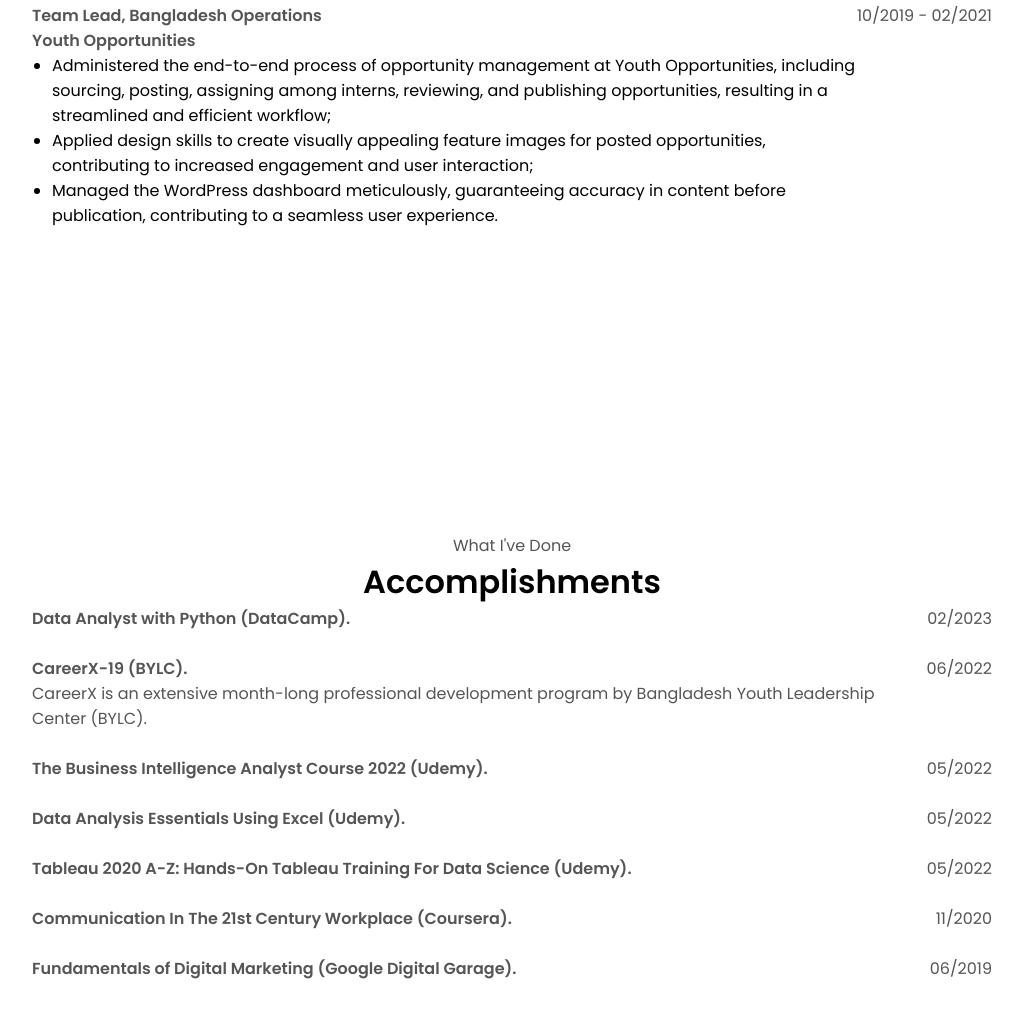
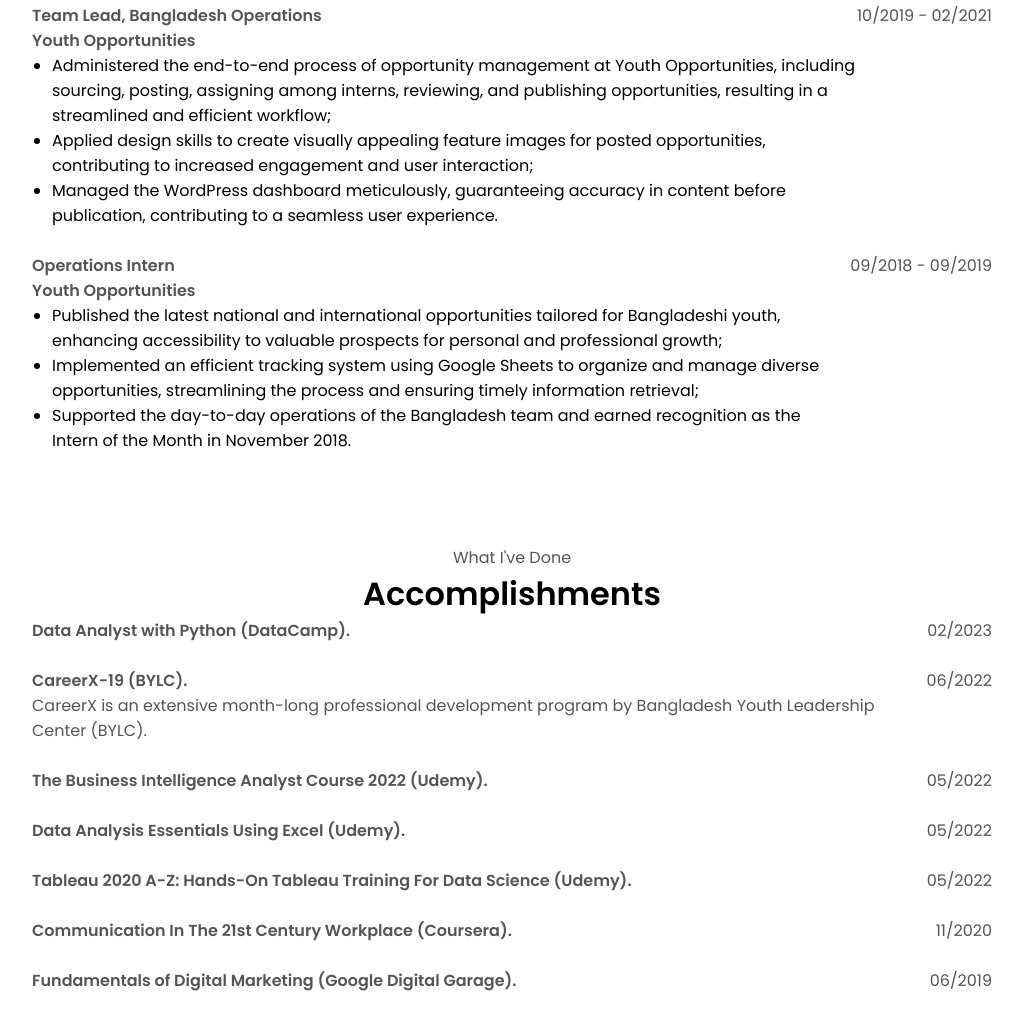
Before and after one commit to abmsayem/abmsayem.github.io, a plain HTML site: page index.html in a window 1280 px wide. Shown: the part 7331-8360 px from the top of the page, without its empty margins (128-1151 px from the left). Drawn offline with Linux system fonts and the light colour scheme.

Commit message:
Update index.html

```diff
--- a/index.html
+++ b/index.html
@@ -240,6 +240,22 @@
                 <p class="1right-side">10/2019 - 02/2021</p>
               </div>
             </div>
+            <br>
+            <div class="container">
+              <div class="left-side">
+                <p><strong>Operations Intern</strong></p>
+                <p><strong>Youth Opportunities</strong></p>
+                <p><ul>
+                    <li>Published the latest national and international opportunities tailored for Bangladeshi youth, enhancing accessibility to valuable prospects for personal and professional growth;</li>
+                    <li>Implemented an efficient tracking system using Google Sheets to organize and manage diverse opportunities, streamlining the process and ensuring timely information retrieval;</li>
+                    <li>Supported the day-to-day operations of the Bangladesh team and earned recognition as the Intern of the Month in November 2018.</li>
+                  </ul></p>
+              </div>
+              <div>
+                <p class="1right-side">09/2018 - 09/2019</p>
+              </div>
+            </div>
+
     </section>
 
             <div style="height: 60px;"></div>
```
